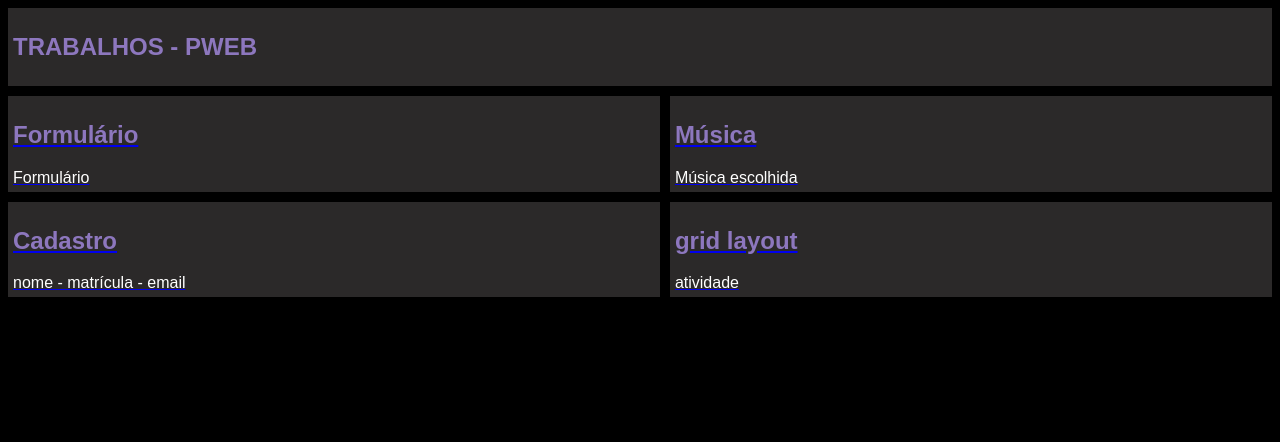
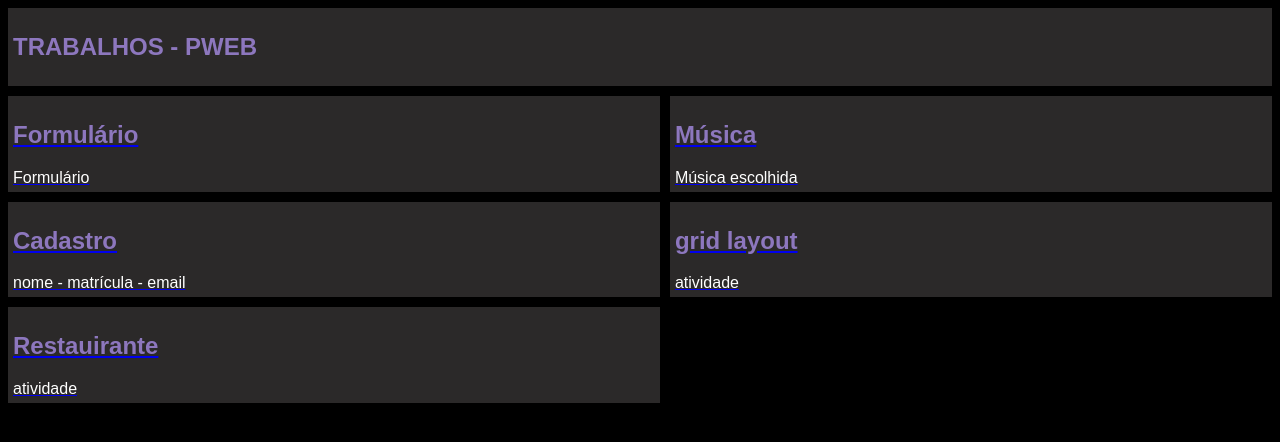
Before and after one commit to Lybia072006/Lybia072006.github.io, a plain HTML site: page projeto.html in a window 1280 px wide. Drawn offline with Linux system fonts and the light colour scheme.

Commit message:
Update projeto.html

```diff
--- a/projeto.html
+++ b/projeto.html
@@ -30,6 +30,10 @@
     <div class="linha"><h2> grid layout </h2>
     <div class="text"> atividade </div>  </div></a>
 
+       <a href="https://lybia072006.github.io/Bootstrap/">
+    <div class="linha"><h2> Restauirante </h2>
+    <div class="text"> atividade </div>  </div></a>
+
 
 
 
```
